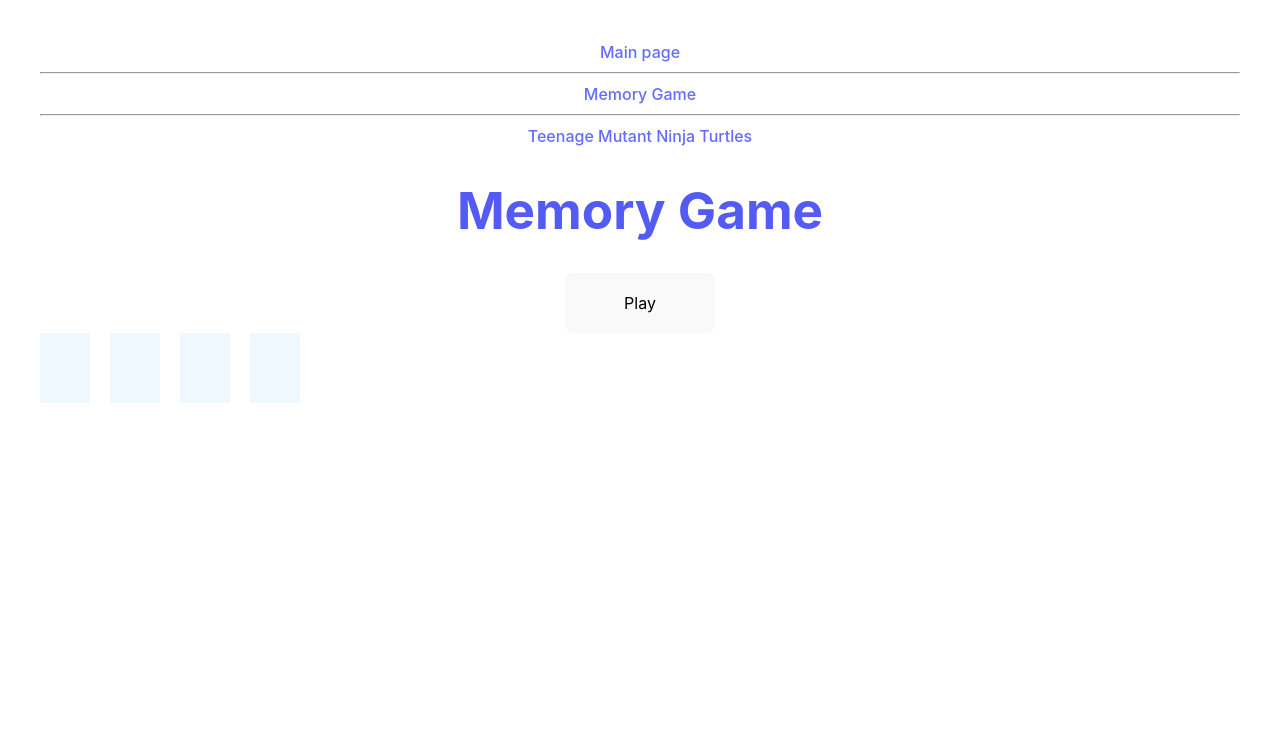
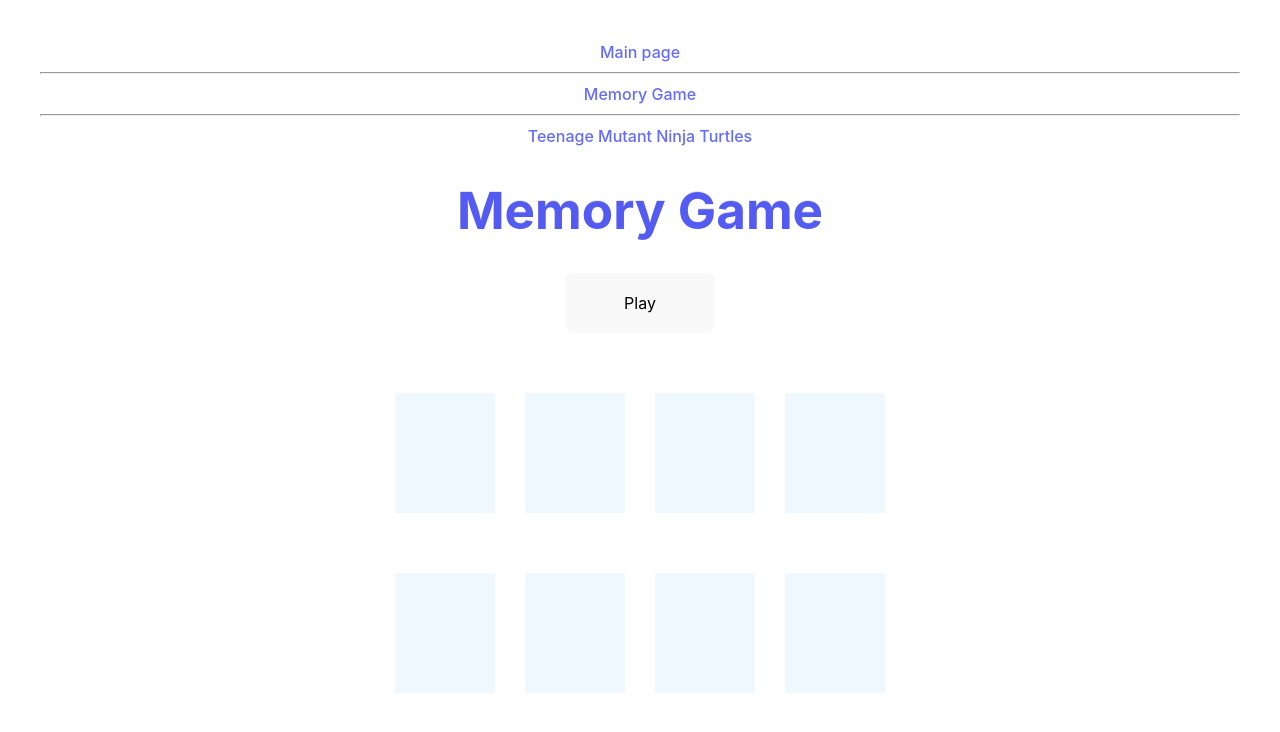
Before and after one commit to anderq0/web36vue, a Vue app: page /web36vue/about in a window 1280 px wide. Shown: the top 732 px of the page. Built offline with nearby package versions, Linux system fonts and the light colour scheme.

Commit message:
19092024

```diff
--- a/src/components/MemoryGame.vue
+++ b/src/components/MemoryGame.vue
@@ -1,67 +1,163 @@
 <template>
   <h1>Memory Game</h1>
-  <button>Play</button>
+  <button @click="resetGame">Play</button>
 
-  <div class="memoryGame flex">
-    <div>
-      <img v-if="decideVisibility().first" class="frame frontPic" src="/7peak.jpg" alt="7peak" />
-      <div v-else class="frame backPic"></div>
-    </div>
-    <div>
-      <img v-if="decideVisibility().second" class="frame frontPic" src="/9bub.png" alt="9bub" />
-      <div v-else class="frame backPic"></div>
-    </div>
-    <div>
-      <img v-if="decideVisibility().third" class="frame frontPic" src="/7peak.jpg" alt="7peak" />
-      <div v-else class="frame backPic"></div>
-    </div>
-    <div>
-      <img v-if="decideVisibility().fourth" class="frame frontPic" src="/9bub.png" alt="9bub" />
-      <div v-else class="frame backPic"></div>
+  <div class="memoryGame flex fdc aic">
+    <div class="flex ">
+      <div @click="decideVisibility('first', '7peak')">
+        <img
+          v-if="visibilityMeaning.first"
+          class="frame frontPic first"
+          src="/7peak.jpg"
+          alt="7peak"
+        />
+        <div v-else class="frame backPic first"></div>
+      </div>
+      <div @click="decideVisibility('second', '9bub')">
+        <img
+          v-if="visibilityMeaning.second"
+          class="frame frontPic second"
+          src="/9bub.png"
+          alt="9bub"
+        />
+        <div v-else class="frame backPic second"></div>
+      </div>
+      <div @click="decideVisibility('third', '7peak')">
+        <img
+          v-if="visibilityMeaning.third"
+          class="frame frontPic third"
+          src="/7peak.jpg"
+          alt="7peak"
+        />
+        <div v-else class="frame backPic third"></div>
+      </div>
+      <div @click="decideVisibility('fourth', '9bub')">
+        <img
+          v-if="visibilityMeaning.fourth"
+          class="frame frontPic fourth"
+          src="/9bub.png"
+          alt="9bub"
+        />
+        <div v-else class="frame backPic fourth"></div>
+      </div>
     </div>
 
+    <div class="flex">
+      <div @click="decideVisibility('fifth', 'dama')">
+        <img
+          v-if="visibilityMeaning.fifth"
+          class="frame frontPic fifth"
+          src="/dama.jpeg"
+          alt="dama"
+        />
+        <div v-else class="frame backPic fifth"></div>
+      </div>
+      <div @click="decideVisibility('sixth', 'muzhik')">
+        <img
+          v-if="visibilityMeaning.sixth"
+          class="frame frontPic sixth"
+          src="/muzhik.png"
+          alt="muzhik"
+        />
+        <div v-else class="frame backPic sixth"></div>
+      </div>
+      <div @click="decideVisibility('seventh', 'dama')">
+        <img
+          v-if="visibilityMeaning.seventh"
+          class="frame frontPic seventh"
+          src="/dama.jpeg"
+          alt="dama"
+        />
+        <div v-else class="frame backPic seventh"></div>
+      </div>
+      <div @click="decideVisibility('eighth', 'muzhik')">
+        <img
+          v-if="visibilityMeaning.eighth"
+          class="frame frontPic eighth"
+          src="/muzhik.png"
+          alt="muzhik"
+        />
+        <div v-else class="frame backPic eighth"></div>
+      </div>
+    </div>
   </div>
 </template>
 
 <script setup lang="ts">
 import { ref } from "vue";
-const visibilityMeaning = ref(false);
-const decideVisibility = ()=>{
 
-  return {} as any
-}
-// const changeColor = (e: any) => {
-//   // e.srcElement.id = e.srcElement.id == "white" ? "white" : e.srcElement.id;
-//   console.log(visibilityMeaning.value)
-//   // colorMeaning.value = e.srcElement.id;
-//   console.log(e.srcElement.localName);
-// };
+const visibilityMeaning = ref({
+  first: false,
+  second: false,
+  third: false,
+  fourth: false,
+  fifth: false,
+  sixth: false,
+  eighth: false,
+  seventh: false,
+});
+
+// Массив для хранения двух открытых карточек
+const openCards = ref([] as any[]);
+
+const decideVisibility = (id: string, alt: string) => {
+  let visResult = visibilityMeaning.value as any;
+  if (visResult[id]) return; //если трушка то вырубаем нафиг
+
+  visResult[id] = true;
+
+  openCards.value.push({ id, alt });
+
+  if (openCards.value.length === 2) {
+    if (openCards.value[0].alt !== openCards.value[1].alt) {
+      setTimeout(() => {
+        visResult[openCards.value[0].id] = false;
+        visResult[openCards.value[1].id] = false;
+        openCards.value = [];
+      }, 500); // Задержка для UX
+    } else {
+      openCards.value = [];
+    }
+  }
+};
+
+const resetGame = () => {
+  visibilityMeaning.value = {
+    first: false,
+    second: false,
+    third: false,
+    fourth: false,
+  };
+  openCards.value = [];
+};
 </script>
 
 <style scoped>
-/* @-webkit-keyframes pulsate {
+@-webkit-keyframes pulsate {
  50% { color: #fff; text-shadow: 0 -1px rgba(0,0,0,.3), 0 0 5px #ffd, 0 0 8px #fff; }
 }
 @keyframes pulsate {
  50% { color: #fff; text-shadow: 0 -1px rgba(0,0,0,.3), 0 0 5px #ffd, 0 0 8px #fff; }
 }
-*/
+
 h1 {
   color: #535bf2;
-  /* text-shadow: 0 -1px rgba(0,0,0,.1); */
-  /* -webkit-animation: pulsate-27379236 2.2s cubic-bezier(0.34, -0.3, 1, 0.93) infinite; */
+  text-shadow: 0 -1px rgba(0,0,0,.1);
+  -webkit-animation: pulsate-27379236 2.2s cubic-bezier(0.34, -0.3, 1, 0.93) infinite;
 }
 .frame {
   background-color: aliceblue;
-  width: 50px;
-  height: 70px;
+  width: 100px;
+  height: 120px;
 }
 .flex {
+  margin-top: 30px;
   display: flex;
-  gap: 20px;
+  gap: 30px;
 }
 .fdc {
   flex-direction: column;
+  gap: 30px;
 }
 .jcc {
   justify-content: center;
```
Also changed, not shown: public/dama.jpeg (added), public/muzhik.png (added).
